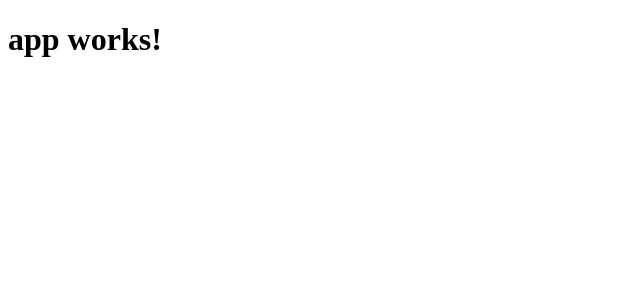
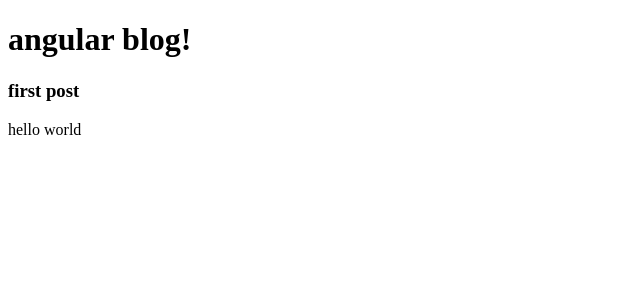
Before and after one commit to davified/angular-blog, an Angular app: page / in a window 1280 px wide. Shown: the top 300 px of the page, without its empty margins (0-640 px from the left). Built offline with nearby package versions, Linux system fonts and the light colour scheme.

Commit message:
loaded first post component

```diff
--- a/src/app/app.component.css
+++ b/src/app/app.component.css
@@ -0,0 +1,3 @@
+* {
+  font-family: Futura
+}
--- a/src/app/app.component.html
+++ b/src/app/app.component.html
@@ -1,3 +1,4 @@
 <h1>
   {{title}}
 </h1>
+<app-post></app-post>
--- a/src/app/app.component.ts
+++ b/src/app/app.component.ts
@@ -6,5 +6,5 @@
   styleUrls: ['./app.component.css']
 })
 export class AppComponent {
-  title = 'app works!';
+  title = 'angular blog!';
 }
--- a/src/app/app.module.ts
+++ b/src/app/app.module.ts
@@ -4,10 +4,14 @@
 import { HttpModule } from '@angular/http';
 
 import { AppComponent } from './app.component';
+import { PostComponent } from './post/post.component';
+import { NewPostComponent } from './new-post/new-post.component';
 
 @NgModule({
   declarations: [
-    AppComponent
+    AppComponent,
+    PostComponent,
+    NewPostComponent
   ],
   imports: [
     BrowserModule,
--- /dev/null
+++ b/src/app/new-post/new-post.component.html
@@ -0,0 +1,3 @@
+<p>
+  new-post works!
+</p>
--- /dev/null
+++ b/src/app/new-post/new-post.component.ts
@@ -0,0 +1,15 @@
+import { Component, OnInit } from '@angular/core';
+
+@Component({
+  selector: 'app-new-post',
+  templateUrl: './new-post.component.html',
+  styleUrls: ['./new-post.component.css']
+})
+export class NewPostComponent implements OnInit {
+
+  constructor() { }
+
+  ngOnInit() {
+  }
+
+}
--- /dev/null
+++ b/src/app/post/post.component.html
@@ -0,0 +1,4 @@
+<!-- <div *ngFor="let post of posts"> -->
+<h3>{{title}}</h3>
+<p>{{body}}</p>
+<!-- </div> -->
--- /dev/null
+++ b/src/app/post/post.component.ts
@@ -0,0 +1,17 @@
+import { Component, OnInit } from '@angular/core';
+
+@Component({
+  selector: 'app-post',
+  templateUrl: './post.component.html',
+  styleUrls: ['./post.component.css']
+})
+export class PostComponent {
+
+  constructor() { }
+  title: string = 'first post'
+  body: string = 'hello world'
+
+  ngOnInit() {
+  }
+
+}
```
Also changed, not shown: src/app/new-post/new-post.component.css (added), src/app/post/post.component.css (added), 2 other files (tests, documents, lock files or other folders).
